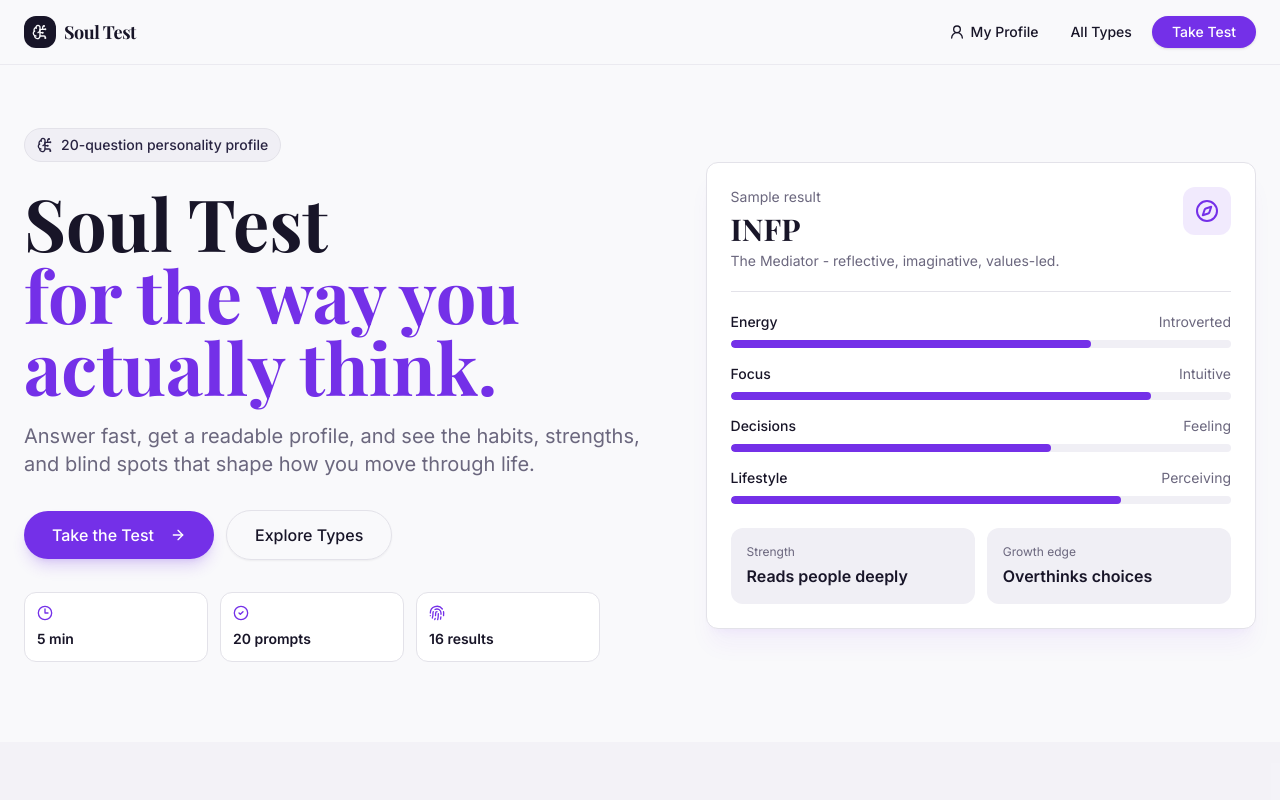
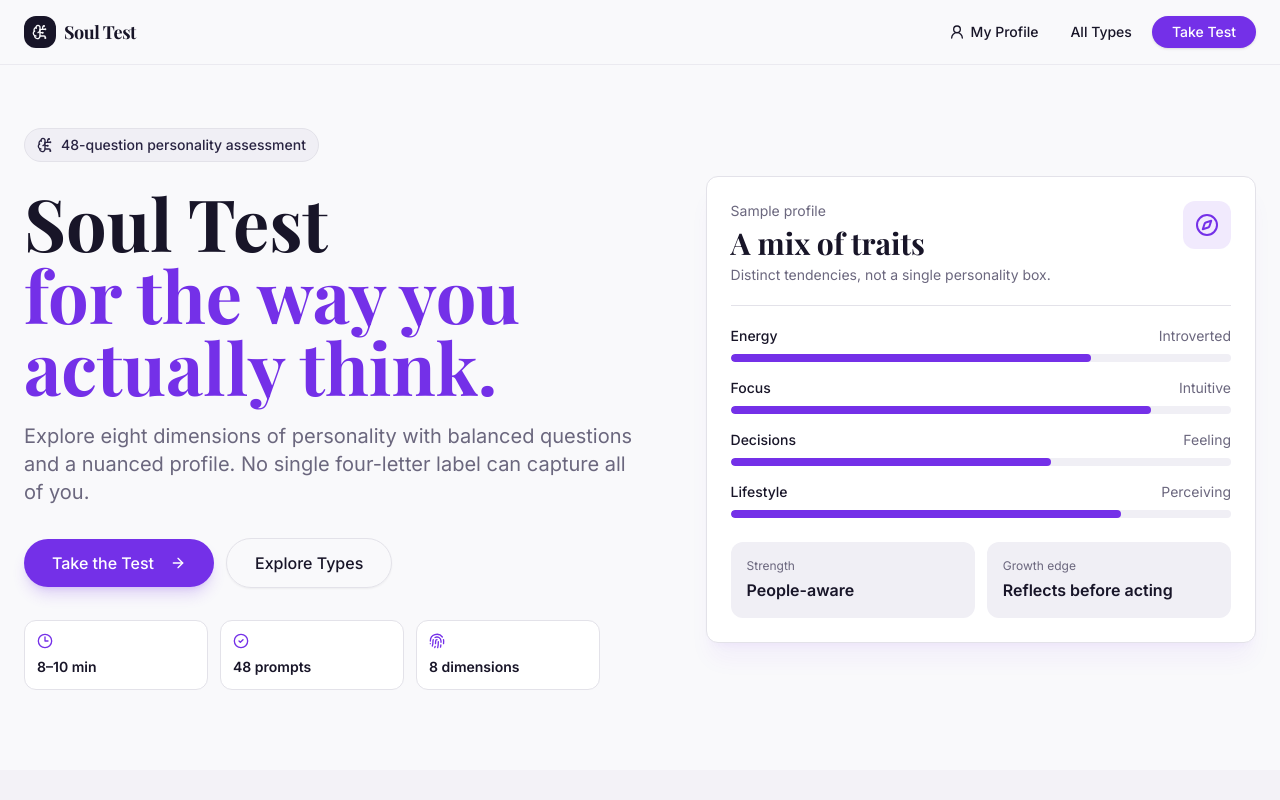
Before and after one commit to adiyandev/Soul-Test, a React (Vite) app: page /results in a window 1280 px wide. Shown: the top 800 px of the page. Built offline with nearby package versions, Linux system fonts and the light colour scheme.

Commit message:
Refresh Soul Test landing hero for multidimensional assessment

```diff
--- a/src/components/landing/HeroSection.jsx
+++ b/src/components/landing/HeroSection.jsx
@@ -22,7 +22,7 @@ export default function HeroSection() {
         >
           <div className="inline-flex items-center gap-2 px-3 py-1.5 rounded-full bg-secondary text-secondary-foreground text-sm font-medium mb-6 border border-border">
             <BrainCircuit className="w-4 h-4" />
-            20-question personality profile
+            48-question personality assessment
           </div>
 
           <h1 className="font-heading text-4xl sm:text-5xl md:text-6xl lg:text-7xl font-bold leading-[1.04] max-w-3xl">
@@ -31,7 +31,7 @@ export default function HeroSection() {
           </h1>
 
           <p className="mt-5 text-lg md:text-xl text-muted-foreground max-w-2xl leading-relaxed">
-            Answer fast, get a readable profile, and see the habits, strengths, and blind spots that shape how you move through life.
+            Explore eight dimensions of personality with balanced questions and a nuanced profile. No single four-letter label can capture all of you.
           </p>
 
           <div className="mt-8 flex flex-col sm:flex-row items-stretch sm:items-center gap-3">
@@ -50,9 +50,9 @@ export default function HeroSection() {
 
           <div className="mt-8 grid grid-cols-3 gap-3 max-w-xl">
             {[
-              [Clock3, "5 min"],
-              [CheckCircle2, "20 prompts"],
-              [Fingerprint, "16 results"],
+              [Clock3, "8–10 min"],
+              [CheckCircle2, "48 prompts"],
+              [Fingerprint, "8 dimensions"],
             ].map(([Icon, label]) => (
               <div key={label} className="rounded-lg border border-border bg-card px-3 py-3">
                 <Icon className="w-4 h-4 text-primary mb-2" />
@@ -70,9 +70,9 @@ export default function HeroSection() {
         >
           <div className="flex items-start justify-between gap-4 border-b border-border pb-5">
             <div>
-              <div className="text-sm text-muted-foreground">Sample result</div>
-              <h2 className="font-heading text-3xl font-bold mt-1">INFP</h2>
-              <p className="text-sm text-muted-foreground mt-1">The Mediator - reflective, imaginative, values-led.</p>
+              <div className="text-sm text-muted-foreground">Sample profile</div>
+              <h2 className="font-heading text-3xl font-bold mt-1">A mix of traits</h2>
+              <p className="text-sm text-muted-foreground mt-1">Distinct tendencies, not a single personality box.</p>
             </div>
             <div className="w-12 h-12 rounded-lg bg-primary/10 flex items-center justify-center">
               <Compass className="w-6 h-6 text-primary" />
@@ -96,11 +96,11 @@ export default function HeroSection() {
           <div className="mt-6 grid grid-cols-2 gap-3">
             <div className="rounded-lg bg-secondary p-4">
               <div className="text-xs text-muted-foreground">Strength</div>
-              <div className="mt-1 font-semibold">Reads people deeply</div>
+              <div className="mt-1 font-semibold">People-aware</div>
             </div>
             <div className="rounded-lg bg-secondary p-4">
               <div className="text-xs text-muted-foreground">Growth edge</div>
-              <div className="mt-1 font-semibold">Overthinks choices</div>
+              <div className="mt-1 font-semibold">Reflects before acting</div>
             </div>
           </div>
         </motion.div>
```
